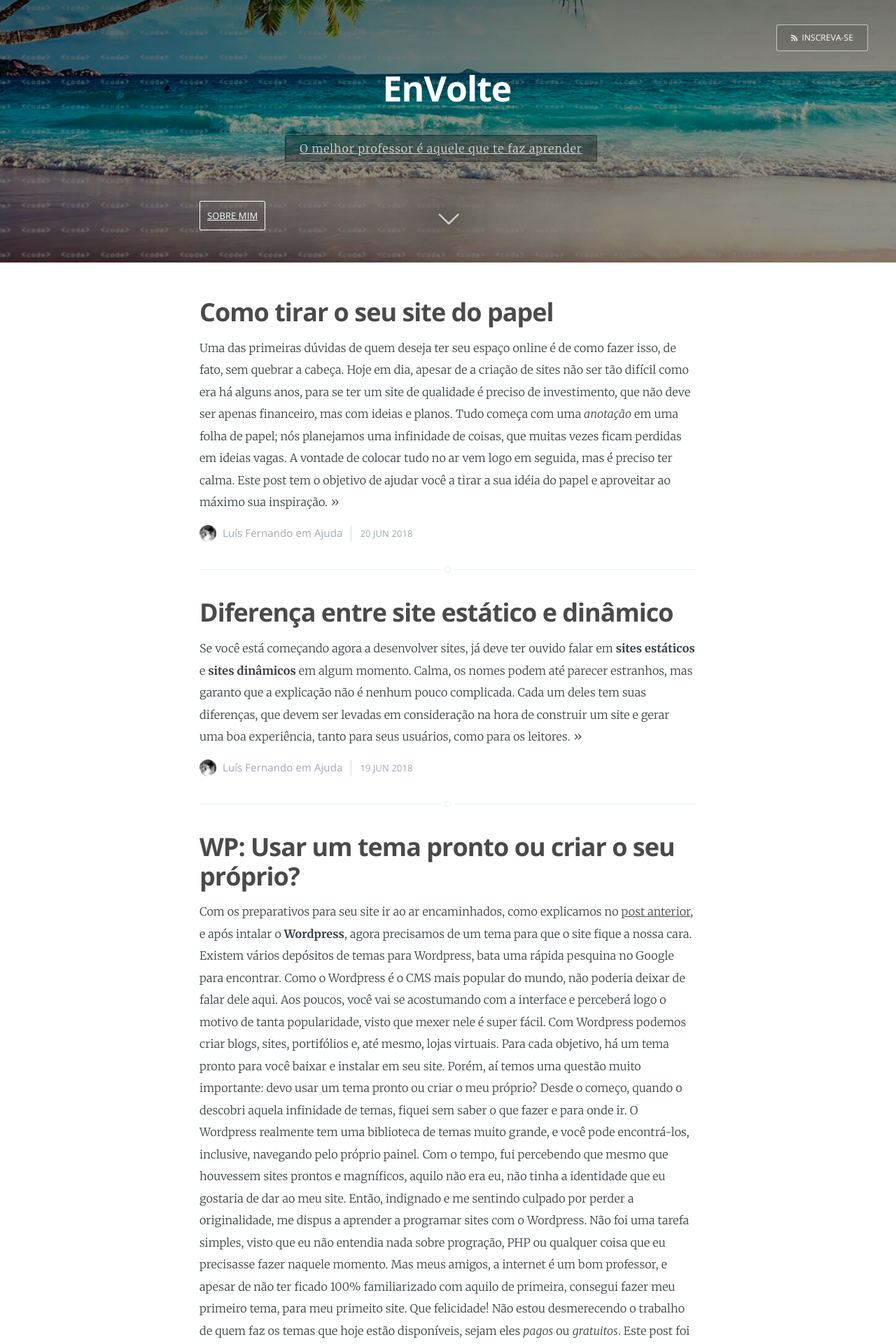
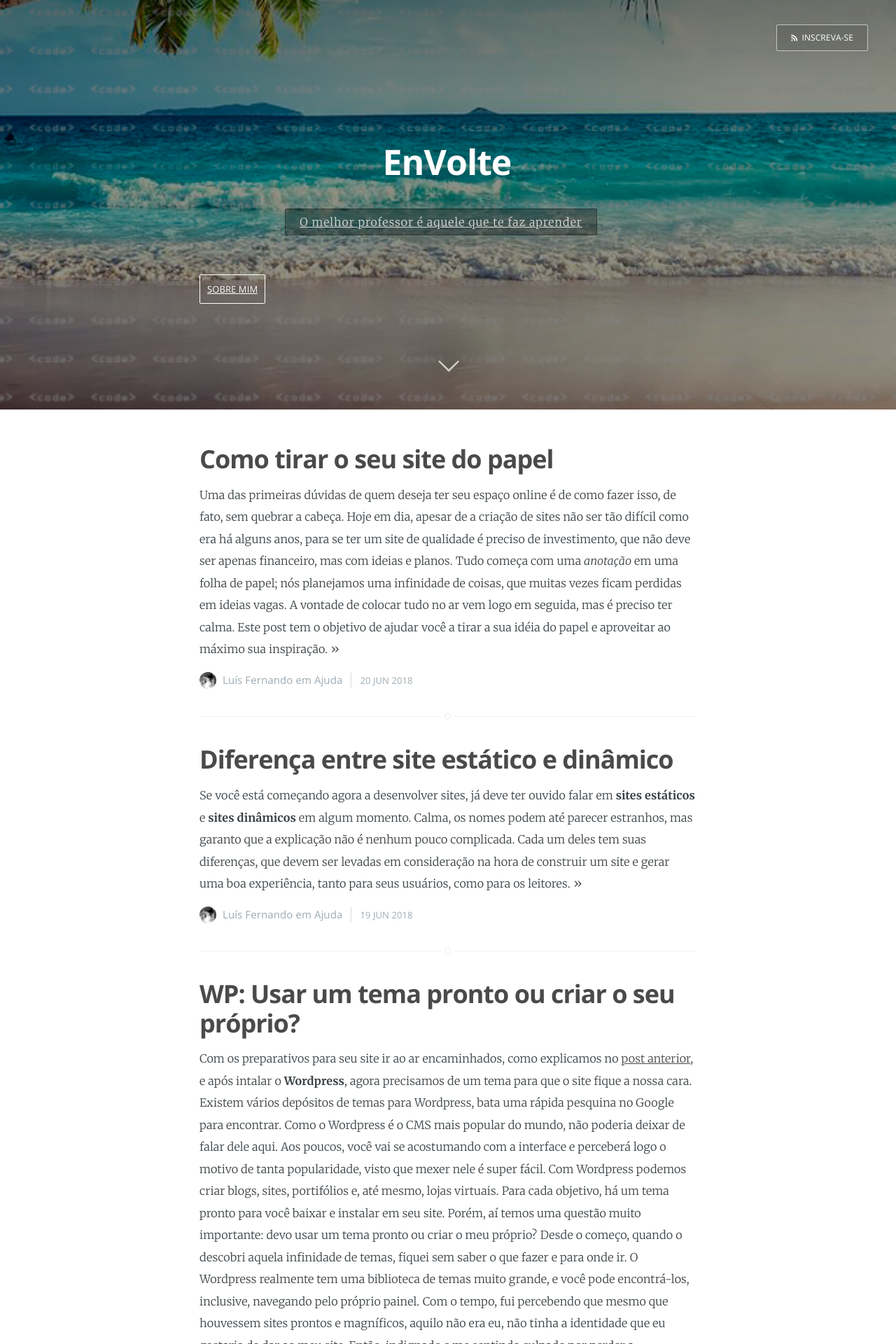
Before and after one commit to EnVolte/envolte.github.io, a Jekyll site: the page built from index.html, in a window 1280 px wide. Shown: the top 1920 px of the page at 70% size. Built offline with Jekyll 4.4.1, drawn with Linux system fonts in a browser that asks for light colours; the list of posts is cut into pages by our own code.

Commit message:
Update index.html

```diff
--- a/index.html
+++ b/index.html
@@ -5,7 +5,7 @@
 about: 'about.html'
 ---
 
-<header class="main-header {% if page.cover %}" style="background-image: url({{ page.cover }}) {%else%}no-cover{% endif %}">
+<header class="main-header post-head {% if page.cover %}" style="background-image: url({{ page.cover }}) {%else%}no-cover{% endif %}">
     <nav class="main-nav overlay clearfix">
             {% if page.logo %}
                 <a class="blog-logo" href="{{ site.baseurl }}">
```
